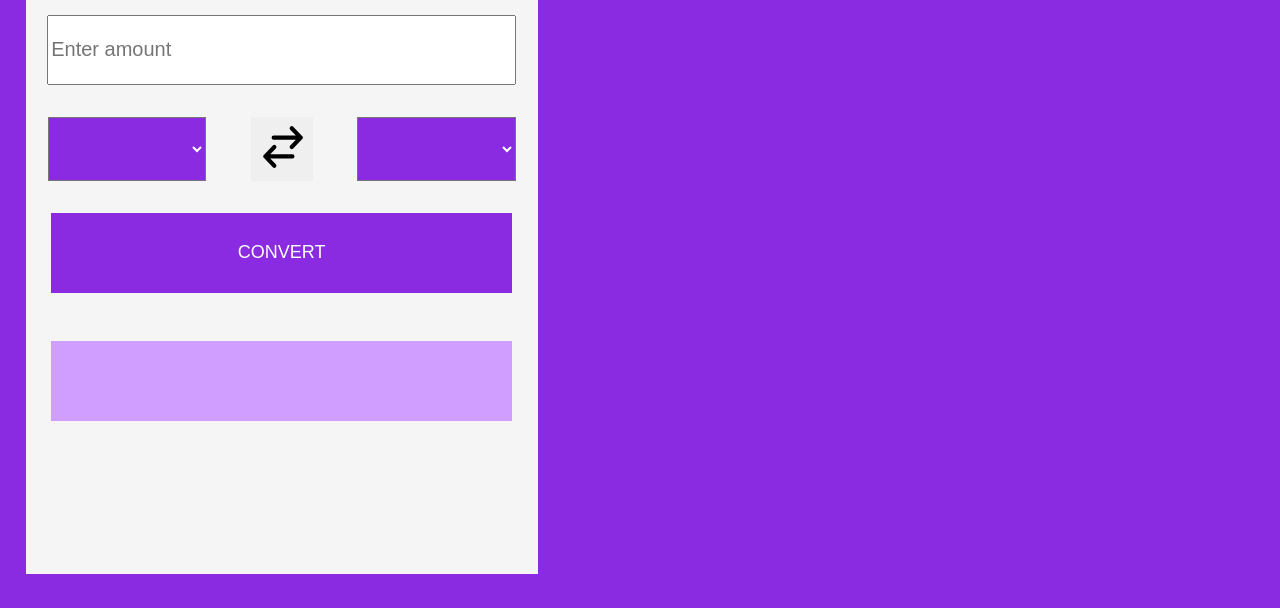
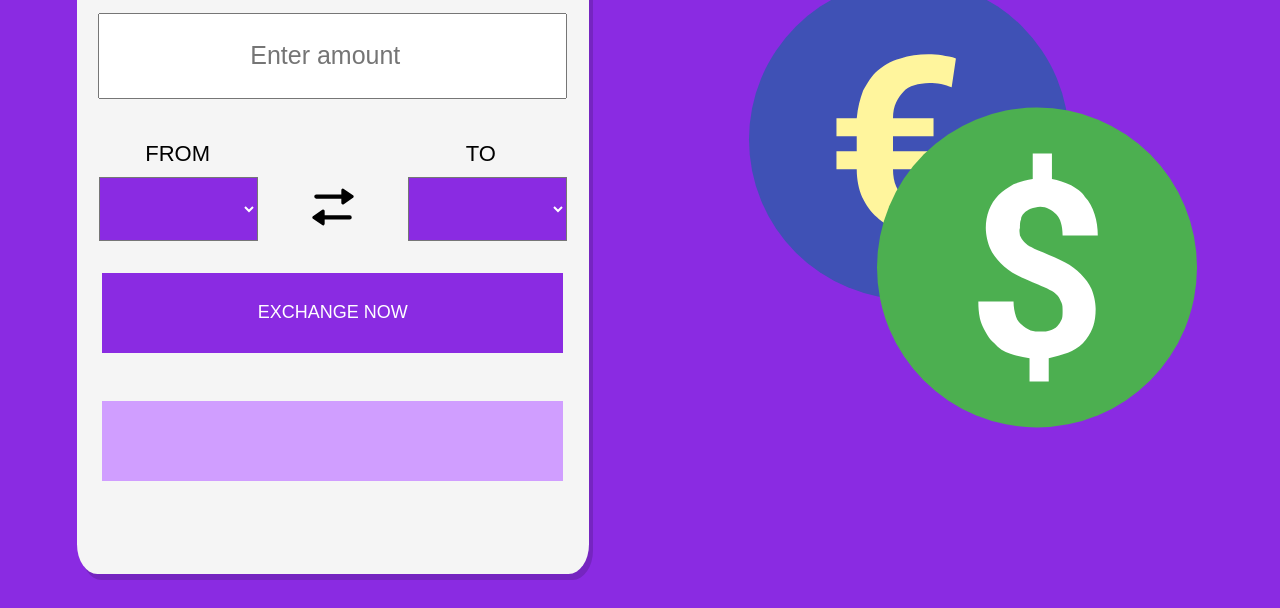
Before and after one commit to phenr1que23/currency-converter, a plain HTML site: page index.html in a window 1280 px wide. Shown: the part 192-800 px from the top of the page. Drawn offline with Linux system fonts and the light colour scheme; no server answers.

Commit message:
Algumas alterações: estilização e evitar moedas iguais

```diff
--- a/index.html
+++ b/index.html
@@ -12,15 +12,24 @@
         <center>
             <h1>CURRENCY CONVERTER</h1>
             <input class="amount-input" type="number" id="amountInput" placeholder="Enter amount">
+            <div class="select-text">
+                <div class="text-from">
+                    <p>FROM</p>
+                </div>
+                <div class="text-to">
+                    <p>TO</p>
+                </div>
+                </div>
             <div class="selects-container">
                 <select class="select-currency" name="currencyFrom" id="currencyFrom"></select>
-                <button class="swap-button"id="swapButton"><img src="img/swap-svgrepo-com.svg" alt="" class="swap-image"></button>
+                <button class="swap-button"id="swapButton"><img src="img/swap.svg" alt="" class="swap-image"></button>
                 <select class="select-currency" name="currencyTo" id="currencyTo"></select>
             </div>
-            <button class="convert-button" id="convertButton">CONVERT</button>
+            <button class="convert-button" id="convertButton">EXCHANGE NOW</button>
             <div class="result-container" id="divResult">
             </div>
         </center>
     </div>
+    <img src="img/currency-exchange.svg" alt="" class="img-exchange">
 </body>
 </html>
--- a/script.js
+++ b/script.js
@@ -29,6 +29,20 @@ async function fillCurrencySelects(){
             option.value = code
             option.textContent = `${code} - ${currencies[code]}`
             currencySelects[i].appendChild(option)
+        }
+    }
+
+    currencySelects[0].value = "USD"
+    currencySelects[1].value = "BRL"
+}
+
+function preventSameSelection(selectOne, selectTwo){
+    if(selectOne.value === selectTwo.value){
+        for(const option of selectTwo.options){
+            if (option.value !== selectOne.value) {
+                selectTwo.value = option.value;
+                break;
+             }
         }
     }
 }
@@ -74,4 +88,12 @@ swapButton.addEventListener("click", () => {
     currencySelects[1].value = tempValue
 })
 
+currencySelects[0].addEventListener("change", () => {
+    preventSameSelection(currencySelects[0], currencySelects[1]);
+});
+
+currencySelects[1].addEventListener("change", () => {
+    preventSameSelection(currencySelects[1], currencySelects[0]);
+});
+
 fillCurrencySelects()
--- a/style.css
+++ b/style.css
@@ -1,6 +1,9 @@
 body{
     margin: 0;
+    font-family: Arial, Helvetica, sans-serif;
     background-color: blueviolet;
+    display: flex;
+    justify-content: space-around;
 }
 
 .converter-container{
@@ -10,23 +13,44 @@ body{
     margin: 2%;
     padding-top: 2.5vh;
     font-size: 22px;
+    display: flex;
+    flex-direction: column;
+    border-radius: 4%;
+    box-shadow: rgb(117, 37, 192) 4px 6px;
 }
 
 .amount-input{
     width: 90%;
-    height: 8vh;
-    font-size: 20px;
+    height: 10vh;
+    font-size: 25px;
+    text-align: center;
 }
 
 .selects-container{
     display: flex;
     justify-content: space-around;
-    margin-top: 4vh;
+
+}
+
+.select-text{
+    display: flex;
+    justify-content: space-between;
+    padding-top: 2.5vh;
+}
+.text-from{
+    margin-left: 4.6%;
+    margin-right: 29%;
+    width: 50%;
+}
+.text-to{
+    margin-right: 6%;
+    width: 50%;
 }
 
 .select-currency{
-    background-color: blueviolet;
-    color: white;
+    margin-top: -1.5vh;
+    background-color: #8a2be2;
+    color: #FFFFFF;
     width: 31%;
     height: 8vh;
     font-size: 16px;
@@ -35,11 +59,21 @@ body{
 .convert-button{
     width: 90%;
     margin-top: 4vh;
-    background-color: blueviolet;
-    color: white;
+    background-color: #8a2be2;
+    color: #FFFFFF;
     height: 10vh;
     font-size: large;
     border: none;
+}
+
+.convert-button:hover{
+    transition: 0.2s;
+    background-color: #6827a5;
+}
+
+.select-currency:hover{
+    transition: 0.2s;
+    background-color: #6827a5;
 }
 
 .result-container{
@@ -55,6 +89,12 @@ body{
 }
 
 .swap-button{
+    margin-top: -1.5vh;
     border: none;
-    background-color: none;
+    background-color: transparent;
+    cursor: pointer;
 }
+
+.img-exchange{
+    width: 40%;
+}
```
Also changed, not shown: img/currency-exchange.svg (added), img/swap-svgrepo-com.svg (deleted), img/swap.svg (added).
